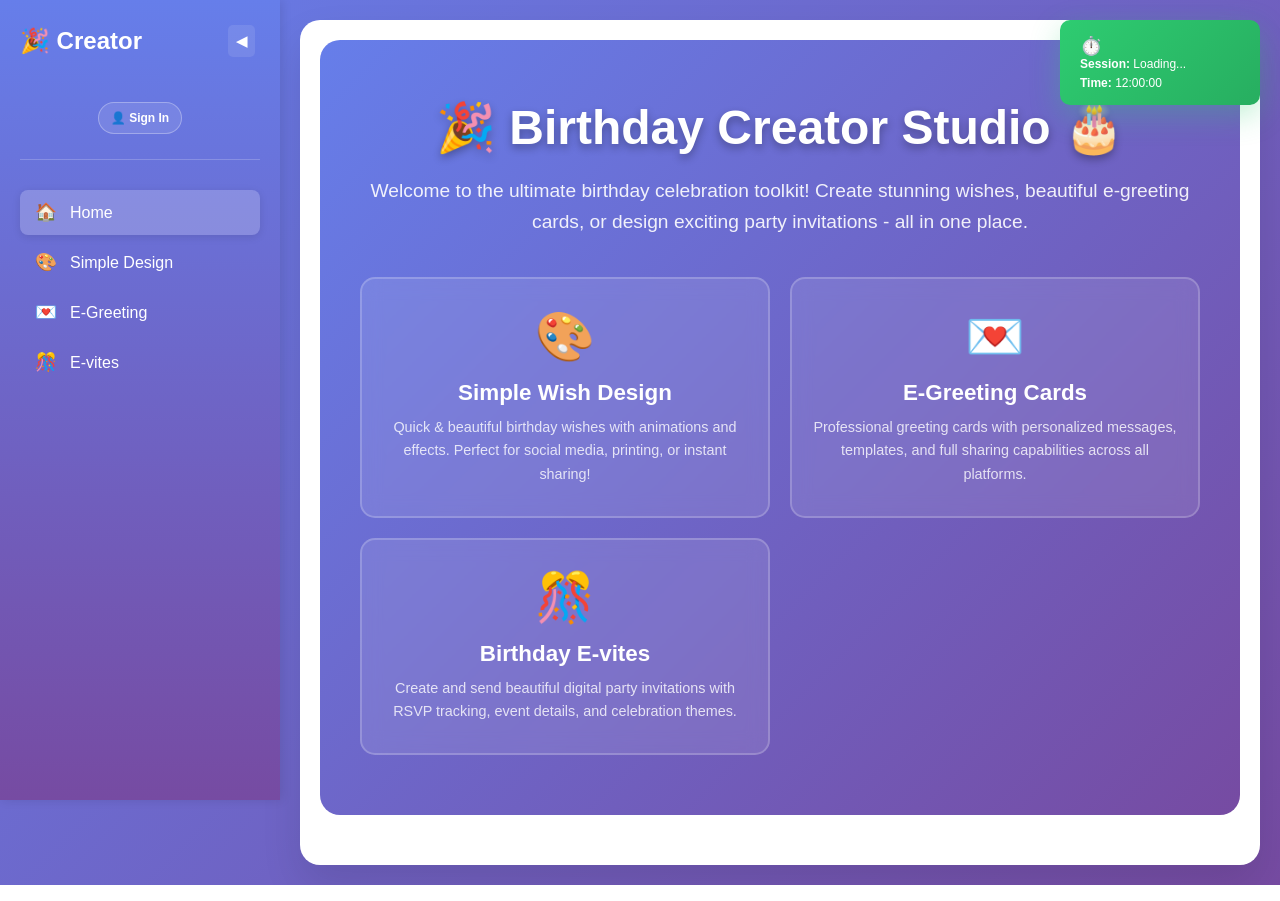
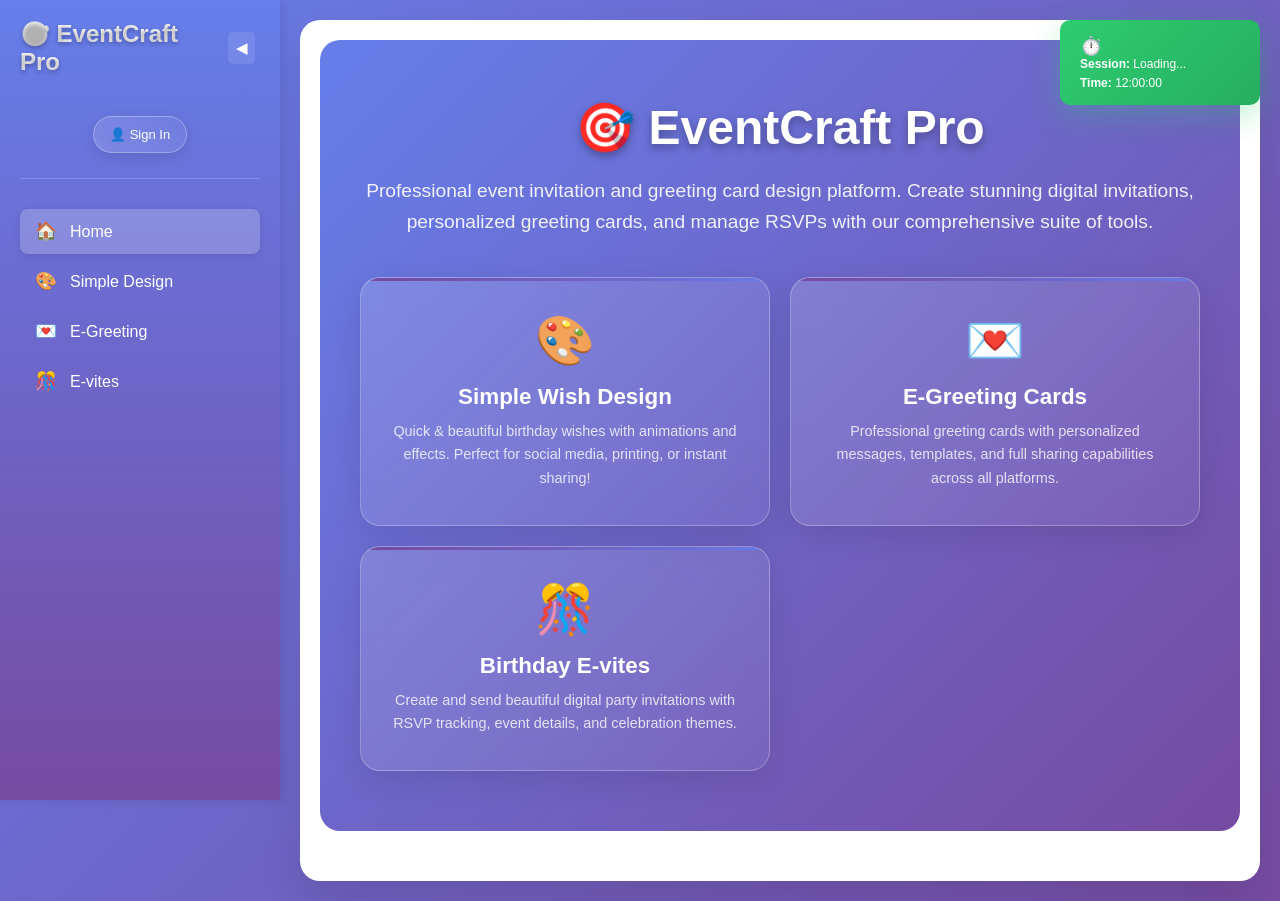
Before and after one commit to Totesoft/animate, a plain HTML site: page index.html in a window 1280 px wide. Drawn offline with Linux system fonts and the light colour scheme.

Commit message:
Update index.html

```diff
--- a/index.html
+++ b/index.html
@@ -3,7 +3,7 @@
 <head>
     <meta charset="UTF-8">
     <meta name="viewport" content="width=device-width, initial-scale=1.0">
-    <title>E-Greeting Card Creator - Birthday Wishes</title>
+    <title>EventCraft Pro - Professional Event Invitations & Greeting Cards</title>
     <script src="https://accounts.google.com/gsi/client" async defer></script>
     <style>
         * {
@@ -34,9 +34,15 @@
         }
 
         .header h1 {
-            color: #333;
-            font-size: 2.5em;
-            margin-bottom: 10px;
+            background: linear-gradient(135deg, #667eea 0%, #764ba2 100%);
+            -webkit-background-clip: text;
+            -webkit-text-fill-color: transparent;
+            background-clip: text;
+            font-size: 2.8em;
+            margin-bottom: 15px;
+            font-weight: 700;
+            letter-spacing: -0.5px;
+            text-shadow: 0 4px 8px rgba(102, 126, 234, 0.2);
         }
 
         .main-layout {
@@ -452,20 +458,40 @@
         }
 
         .mode-card {
-            background: rgba(255, 255, 255, 0.1);
-            border: 2px solid rgba(255, 255, 255, 0.2);
-            border-radius: 15px;
-            padding: 30px 20px;
+            background: linear-gradient(135deg, rgba(255, 255, 255, 0.15), rgba(255, 255, 255, 0.05));
+            border: 1px solid rgba(255, 255, 255, 0.25);
+            border-radius: 20px;
+            padding: 35px 25px;
             cursor: pointer;
-            transition: all 0.3s;
-            backdrop-filter: blur(10px);
+            transition: all 0.4s ease;
+            backdrop-filter: blur(15px);
+            box-shadow: 0 8px 32px rgba(0,0,0,0.1);
+            position: relative;
+            overflow: hidden;
         }
 
         .mode-card:hover {
-            transform: translateY(-5px);
-            background: rgba(255, 255, 255, 0.2);
+            transform: translateY(-8px) scale(1.02);
+            background: linear-gradient(135deg, rgba(255, 255, 255, 0.25), rgba(255, 255, 255, 0.15));
             border-color: rgba(255, 255, 255, 0.4);
-            box-shadow: 0 15px 30px rgba(0,0,0,0.2);
+            box-shadow: 0 20px 40px rgba(0,0,0,0.2);
+        }
+
+        .mode-card::before {
+            content: '';
+            position: absolute;
+            top: 0;
+            left: 0;
+            right: 0;
+            height: 3px;
+            background: linear-gradient(90deg, #667eea, #764ba2, #667eea);
+            background-size: 200% 100%;
+            animation: shimmer 3s ease-in-out infinite;
+        }
+
+        @keyframes shimmer {
+            0%, 100% { background-position: 200% 0; }
+            50% { background-position: -200% 0; }
         }
 
         .mode-card-icon {
@@ -552,18 +578,23 @@
         }
 
         .login-btn {
-            background: rgba(255,255,255,0.1);
+            background: linear-gradient(45deg, rgba(255,255,255,0.15), rgba(255,255,255,0.05));
             border: 1px solid rgba(255,255,255,0.3);
             color: white;
-            padding: 8px 12px;
-            border-radius: 20px;
+            padding: 10px 16px;
+            border-radius: 25px;
             cursor: pointer;
-            font-size: 12px;
-            transition: all 0.3s;
+            font-size: 13px;
+            font-weight: 500;
+            transition: all 0.3s ease;
+            backdrop-filter: blur(10px);
+            box-shadow: 0 4px 15px rgba(0,0,0,0.1);
         }
 
         .login-btn:hover {
-            background: rgba(255,255,255,0.2);
+            background: linear-gradient(45deg, rgba(255,255,255,0.25), rgba(255,255,255,0.15));
+            transform: translateY(-2px);
+            box-shadow: 0 6px 20px rgba(0,0,0,0.15);
         }
 
         .user-info {
@@ -593,6 +624,11 @@
         .nav-logo {
             font-size: 1.5em;
             font-weight: bold;
+            text-shadow: 0 2px 4px rgba(0,0,0,0.3);
+            background: linear-gradient(45deg, #fff, #f8f9fa);
+            -webkit-background-clip: text;
+            -webkit-text-fill-color: transparent;
+            background-clip: text;
         }
 
         .nav-toggle {
@@ -1234,7 +1270,7 @@
             <div class="nav-header">
                 <div class="nav-top">
                     <div class="nav-logo">
-                        <span class="nav-text">🎉 Creator</span>
+                        <span class="nav-text">🎯 EventCraft Pro</span>
                     </div>
                     <button class="nav-toggle" onclick="toggleNav()">
                         <span>◀</span>
@@ -1310,8 +1346,8 @@
         <div class="main-content" id="mainContent">
             <div class="container">
                 <div class="intro-page" id="introPage">
-                    <h1>🎉 Birthday Creator Studio 🎂</h1>
-                    <p>Welcome to the ultimate birthday celebration toolkit! Create stunning wishes, beautiful e-greeting cards, or design exciting party invitations - all in one place.</p>
+                    <h1>🎯 EventCraft Pro</h1>
+                    <p>Professional event invitation and greeting card design platform. Create stunning digital invitations, personalized greeting cards, and manage RSVPs with our comprehensive suite of tools.</p>
 
                     <div class="mode-cards">
                         <div class="mode-card" onclick="startMode('simple')">
@@ -2914,7 +2950,25 @@
         // Initialize RSVP and authentication
         handleRSVPFromURL();
 
-        // Google OAuth client ID is already set in HTML
+        // Initialize Google Sign-In
+        window.onload = function() {
+            if (typeof google !== 'undefined' && google.accounts) {
+                google.accounts.id.initialize({
+                    client_id: "132435517223-cgvv1befsebst3113v3nh9ie9hg9ur9u.apps.googleusercontent.com",
+                    callback: handleCredentialResponse
+                });
+                google.accounts.id.renderButton(
+                    document.querySelector('.g_id_signin'),
+                    {
+                        theme: "outline",
+                        size: "medium",
+                        text: "sign_in_with",
+                        shape: "rectangular",
+                        logo_alignment: "left"
+                    }
+                );
+            }
+        };
     </script>
 </body>
 </html>
```
